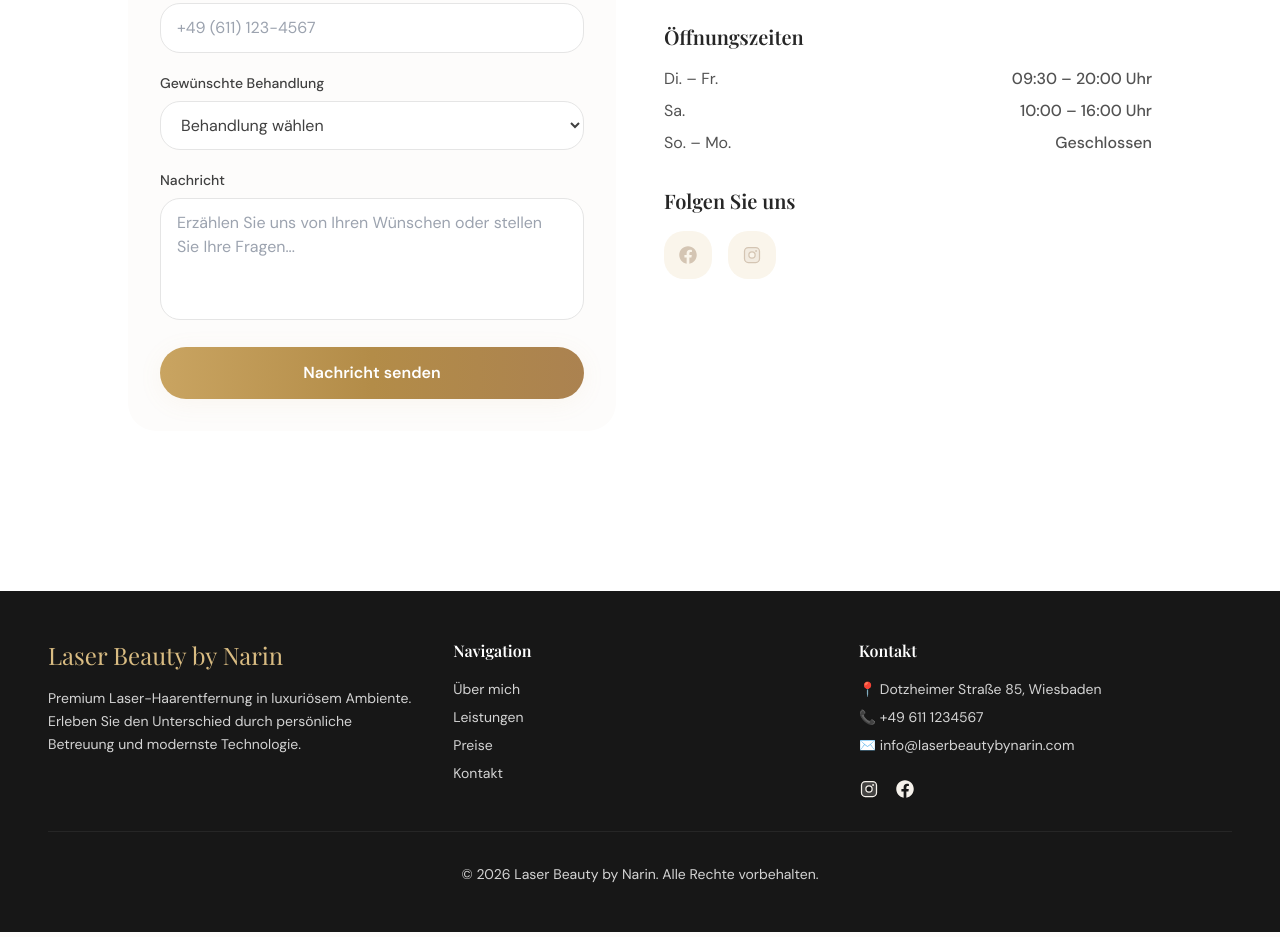
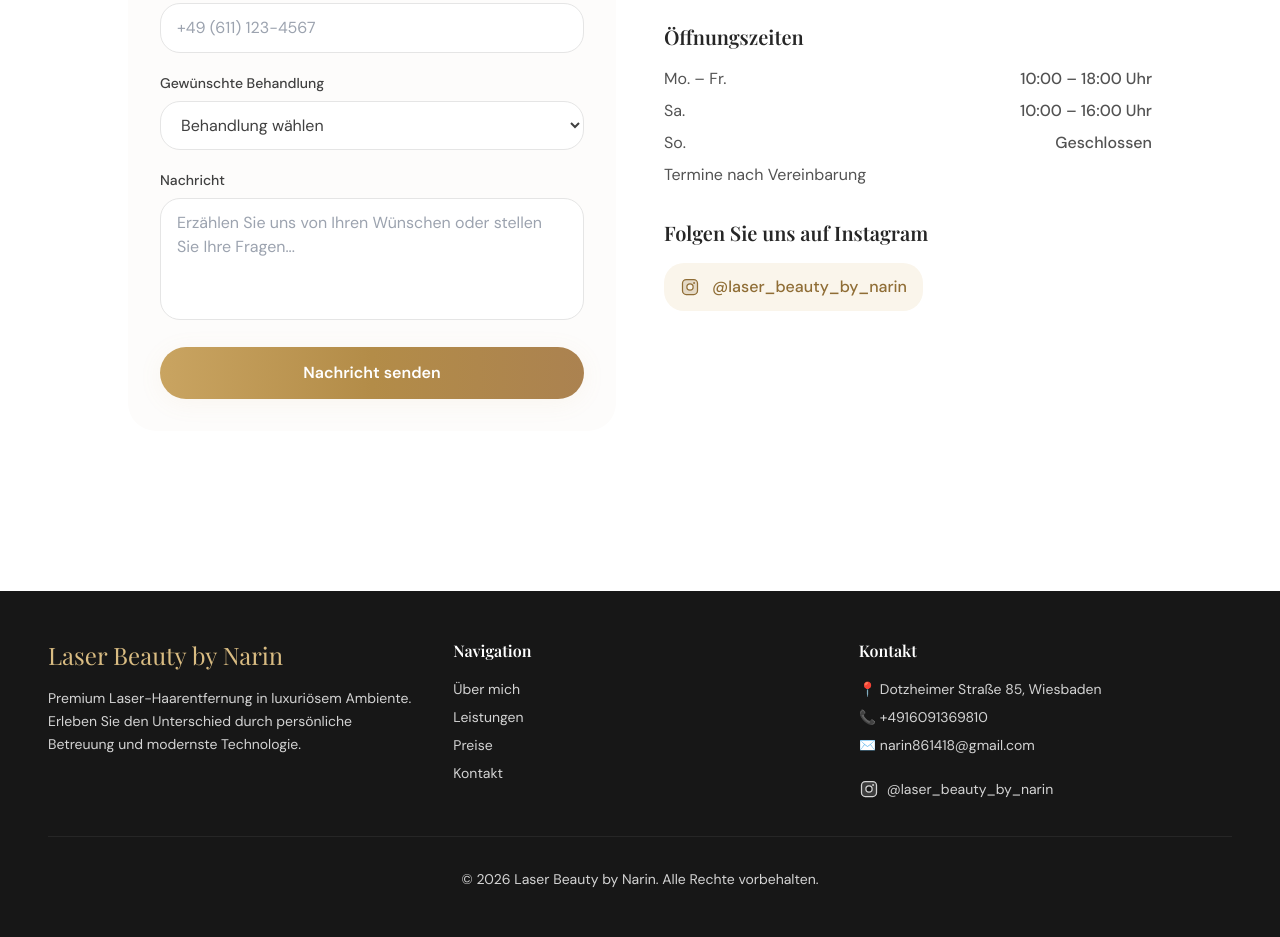
Before and after one commit to NastLen/laser-beauty-by-narin, a Next.js app: page /contact in a window 1280 px wide. Shown: the part 700-1637 px from the top of the page. Built offline with nearby package versions, Linux system fonts and the light colour scheme.

Commit message:
changes of Contact

```diff
--- a/app/page.tsx
+++ b/app/page.tsx
@@ -13,7 +13,7 @@ const translations = {
     cta: "Sie können jederzeit einen Termin buchen.",
     contactHeading: "KONTAKT AUFNEHMEN",
     hoursHeading: "ÖFFNUNGSZEITEN",
-    hoursText: ["Di. bis Fr.: 09:30 – 20:00 Uhr", "Sa.: 10:00 – 16:00 Uhr", "So. bis Mo.: Geschlossen"],
+    hoursText: ["Mo. – Fr.: 10:00 – 18:00 Uhr", "Sa.: 10:00 – 16:00 Uhr", "So.: Geschlossen", "Termine nach Vereinbarung"],
     infoHeading: "INFO",
   },
   en: {
@@ -24,7 +24,7 @@ const translations = {
     cta: "You are always welcome to book your appointment anytime.",
     contactHeading: "GET IN TOUCH",
     hoursHeading: "OPENING HOURS",
-    hoursText: ["Tue. to Fri.: 09:30 AM – 08:00 PM", "Sat.: 10:00 AM – 04:00 PM", "Sun. to Mon.: Closed"],
+    hoursText: ["Mon. – Fri.: 10:00 – 18:00", "Sat.: 10:00 – 16:00", "Sun.: Closed", "Appointments by arrangement"],
     infoHeading: "INFO",
   },
   ru: {
@@ -35,7 +35,7 @@ const translations = {
     cta: "Вы всегда можете записаться на процедуру в любое время.",
     contactHeading: "СВЯЖИТЕСЬ С НАМИ",
     hoursHeading: "ЧАСЫ РАБОТЫ",
-    hoursText: ["Вт. – Пт.: 09:30 – 20:00", "Сб.: 10:00 – 16:00", "Вс. – Пн.: Закрыто"],
+    hoursText: ["Пн. – Пт.: 10:00 – 18:00", "Сб.: 10:00 – 16:00", "Вс.: Закрыто", "Запись по договорённости"],
     infoHeading: "ИНФОРМАЦИЯ",
   },
 };
@@ -91,7 +91,8 @@ export default function Home() {
               <p className="text-neutral-700 text-lg leading-relaxed font-light">
                 {t.hoursText[0]}<br />
                 {t.hoursText[1]}<br />
-                {t.hoursText[2]}
+                {t.hoursText[2]}<br />
+                <span className="italic">{t.hoursText[3]}</span>
               </p>
             </div>
 
@@ -103,14 +104,12 @@ export default function Home() {
               <p className="text-neutral-700 text-lg leading-relaxed font-light">
                 Dotzheimer Straße 85<br />
                 Wiesbaden<br />
-                Tel.: +49 611 1234567
+                Tel.: +4916091369810 (WhatsApp)<br />
+                narin861418@gmail.com
               </p>
               <div className="flex justify-center gap-4 pt-4">
-                <a href="#" target="_blank" className="px-6 py-3 border border-neutral-400 rounded-full text-base font-medium hover:bg-neutral-100 transition">
-                  Instagram
-                </a>
-                <a href="#" target="_blank" className="px-6 py-3 border border-neutral-400 rounded-full text-base font-medium hover:bg-neutral-100 transition">
-                  Facebook
+                <a href="https://www.instagram.com/laser_beauty_by_narin/" target="_blank" rel="noopener noreferrer" className="px-6 py-3 border border-neutral-400 rounded-full text-base font-medium hover:bg-neutral-100 transition">
+                  @laser_beauty_by_narin
                 </a>
               </div>
             </div>
--- a/components/layout/Footer.tsx
+++ b/components/layout/Footer.tsx
@@ -1,7 +1,6 @@
 "use client";
 
 import Link from "next/link";
-import { IoLogoFacebook } from "react-icons/io5";
 import { PiInstagramLogoDuotone } from "react-icons/pi";
 import { useLanguage } from "@/app/context/LanguageContext";
 
@@ -56,14 +55,18 @@ export default function Footer() {
             <h4 className="font-semibold text-white mb-4">{t.contactHeading}</h4>
             <ul className="space-y-2 text-sm">
               <li>📍 Dotzheimer Straße 85, Wiesbaden</li>
-              <li>📞 +49 611 1234567</li>
-              <li>✉️ info@laserbeautybynarin.com</li>
-              <li className="pt-4 flex space-x-4">
-                <a href="#" aria-label="Instagram">
-                  <PiInstagramLogoDuotone className="w-5 h-5 text-cream-200" />
-                </a>
-                <a href="#" aria-label="Facebook">
-                  <IoLogoFacebook className="w-5 h-5 text-cream-200" />
+              <li>📞 +4916091369810</li>
+              <li>✉️ narin861418@gmail.com</li>
+              <li className="pt-4">
+                <a
+                  href="https://www.instagram.com/laser_beauty_by_narin/"
+                  target="_blank"
+                  rel="noopener noreferrer"
+                  className="inline-flex items-center gap-2 hover:text-gold-400 transition-colors"
+                  aria-label="Instagram"
+                >
+                  <PiInstagramLogoDuotone className="w-5 h-5" />
+                  @laser_beauty_by_narin
                 </a>
               </li>
             </ul>
--- a/components/sections/Contact.tsx
+++ b/components/sections/Contact.tsx
@@ -1,7 +1,6 @@
 "use client";
 
 import { useState } from "react";
-import { IoLogoFacebook } from "react-icons/io5";
 import { PiInstagramLogoDuotone } from "react-icons/pi";
 import Section from "@/components/ui/Section";
 import Button from "@/components/ui/Button";
@@ -31,11 +30,12 @@ const translations = {
     emailLabel: "E-Mail",
     hoursHeading: "Öffnungszeiten",
     hours: [
-      { day: "Di. – Fr.", time: "09:30 – 20:00 Uhr" },
+      { day: "Mo. – Fr.", time: "10:00 – 18:00 Uhr" },
       { day: "Sa.", time: "10:00 – 16:00 Uhr" },
-      { day: "So. – Mo.", time: "Geschlossen" },
+      { day: "So.", time: "Geschlossen" },
+      { day: "Termine nach Vereinbarung", time: "" },
     ],
-    followHeading: "Folgen Sie uns",
+    followHeading: "Folgen Sie uns auf Instagram",
   },
   en: {
     heading1: "Book Your",
@@ -60,11 +60,12 @@ const translations = {
     emailLabel: "Email",
     hoursHeading: "Opening Hours",
     hours: [
-      { day: "Monday – Friday", time: "9:00 AM – 7:00 PM" },
-      { day: "Saturday", time: "10:00 AM – 5:00 PM" },
-      { day: "Sunday", time: "Closed" },
+      { day: "Mon. – Fri.", time: "10:00 – 18:00" },
+      { day: "Sat.", time: "10:00 – 16:00" },
+      { day: "Sun.", time: "Closed" },
+      { day: "Appointments by arrangement", time: "" },
     ],
-    followHeading: "Follow Us",
+    followHeading: "Follow us on Instagram",
   },
   ru: {
     heading1: "Запишитесь на",
@@ -89,11 +90,12 @@ const translations = {
     emailLabel: "E-mail",
     hoursHeading: "Часы работы",
     hours: [
-      { day: "Пн. – Пт.", time: "9:00 – 19:00" },
-      { day: "Сб.", time: "10:00 – 17:00" },
+      { day: "Пн. – Пт.", time: "10:00 – 18:00" },
+      { day: "Сб.", time: "10:00 – 16:00" },
       { day: "Вс.", time: "Закрыто" },
+      { day: "Запись по договорённости", time: "" },
     ],
-    followHeading: "Мы в соцсетях",
+    followHeading: "Мы в Instagram",
   },
 };
 
@@ -205,7 +207,7 @@ export default function Contact() {
                   </svg>
                   <div>
                     <p className="font-medium text-neutral-800">{t.phoneLabel}</p>
-                    <p className="text-neutral-600">+49 611 1234567</p>
+                    <p className="text-neutral-600">+4916091369810 (WhatsApp)</p>
                   </div>
                 </div>
 
@@ -215,7 +217,7 @@ export default function Contact() {
                   </svg>
                   <div>
                     <p className="font-medium text-neutral-800">{t.emailLabel}</p>
-                    <p className="text-neutral-600">info@laserbeautybynarin.com</p>
+                    <p className="text-neutral-600">narin861418@gmail.com</p>
                   </div>
                 </div>
               </div>
@@ -235,14 +237,16 @@ export default function Contact() {
 
             <div>
               <h3 className="text-xl font-serif font-semibold text-neutral-800 mb-4">{t.followHeading}</h3>
-              <div className="flex gap-4">
-                <a href="#" className="w-12 h-12 bg-gold-100 hover:bg-gold-200 rounded-xl flex items-center justify-center text-gold-600 transition-colors" aria-label="Facebook">
-                  <IoLogoFacebook className="w-5 h-5 text-cream-500" />
-                </a>
-                <a href="#" className="w-12 h-12 bg-gold-100 hover:bg-gold-200 rounded-xl flex items-center justify-center text-gold-600 transition-colors" aria-label="Instagram">
-                  <PiInstagramLogoDuotone className="w-5 h-5 text-cream-500" />
-                </a>
-              </div>
+              <a
+                href="https://www.instagram.com/laser_beauty_by_narin/"
+                target="_blank"
+                rel="noopener noreferrer"
+                className="inline-flex items-center gap-3 w-auto px-4 py-3 bg-gold-100 hover:bg-gold-200 rounded-xl text-gold-700 font-medium transition-colors"
+                aria-label="Instagram"
+              >
+                <PiInstagramLogoDuotone className="w-5 h-5" />
+                @laser_beauty_by_narin
+              </a>
             </div>
           </div>
         </div>
```
